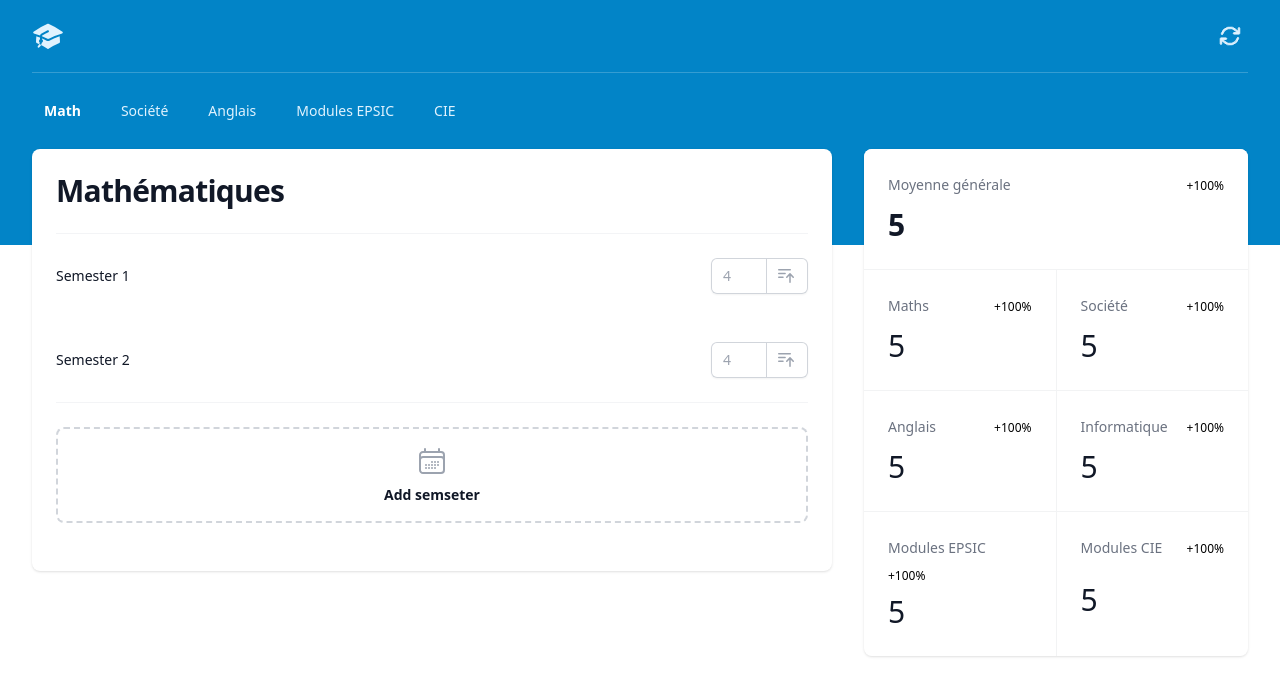
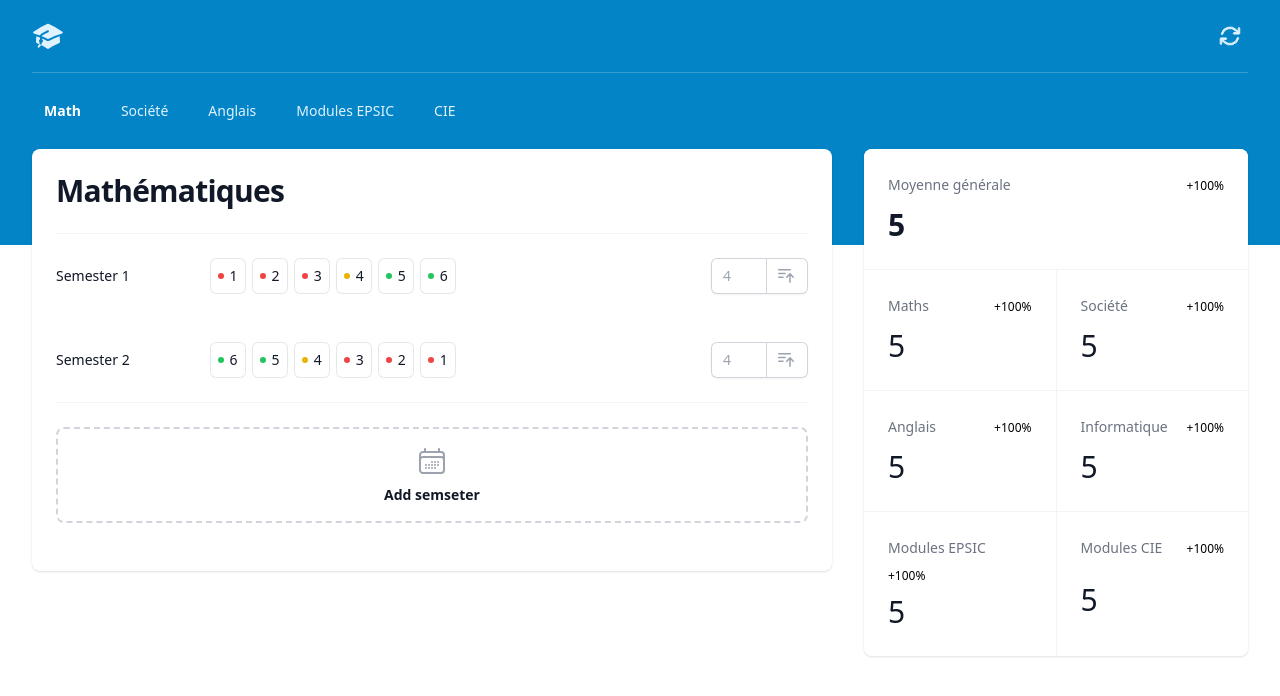
Before and after one commit to Rignchen/grades-calculator, an Angular app: page / in a window 1280 px wide. Shown: the top 696 px of the page. Built offline with nearby package versions, Linux system fonts and the light colour scheme.

Commit message:
add grades components

```diff
--- a/src/app/app.component.ts
+++ b/src/app/app.component.ts
@@ -12,5 +12,5 @@ import { SemesterComponent } from "./semester/semester.component";
 })
 export class AppComponent {
   title = 'grade-view';
-  semesters: Number[][] = [[1,2,3,4,5,6],[6,5,4,3,2,1]];
+  semesters: number[][] = [[1,2,3,4,5,6],[6,5,4,3,2,1]];
 }
--- /dev/null
+++ b/src/app/grade/grade.component.html
@@ -0,0 +1,15 @@
+<span class="inline-flex items-center gap-x-1.5 rounded-md px-2 py-2 text-sm font-medium text-gray-900 ring-1 ring-inset ring-gray-200">
+  <svg aria-hidden="true" class="h-1.5 w-1.5 fill-green-500" viewBox="0 0 6 6" *ngIf="grade > 4">
+    <circle cx="3" cy="3" r="3" />
+  </svg>
+
+  <svg aria-hidden="true" class="h-1.5 w-1.5 fill-yellow-500" viewBox="0 0 6 6" *ngIf="grade === 4" >
+    <circle cx="3" cy="3" r="3" />
+  </svg>
+
+  <svg aria-hidden="true" class="h-1.5 w-1.5 fill-red-500" viewBox="0 0 6 6" *ngIf="grade < 4">
+    <circle cx="3" cy="3" r="3" />
+  </svg>
+
+  {{ grade }}
+</span>
--- a/src/app/semester/semester.component.html
+++ b/src/app/semester/semester.component.html
@@ -4,6 +4,7 @@
   </dt>
   <dd class="mt-1 text-sm leading-6 text-gray-700 sm:col-span-4 sm:mt-0 flex justify-between">
     <div class="flex flex-row flex-nowrap overflow-y-scroll gap-x-1.5">
+      <app-grade [grade]="grade" *ngFor="let grade of semester"></app-grade>
     </div>
     <div class="flex add-grade">
       <div>
--- a/src/app/semester/semester.component.ts
+++ b/src/app/semester/semester.component.ts
@@ -1,16 +1,18 @@
 import {Component, Input} from '@angular/core';
 import {NgForOf} from "@angular/common";
+import {GradeComponent} from "../grade/grade.component";
 
 @Component({
   selector: 'app-semester',
   standalone: true,
   imports: [
-    NgForOf
+    NgForOf,
+    GradeComponent
   ],
   templateUrl: './semester.component.html',
   styleUrl: './semester.component.css'
 })
 export class SemesterComponent {
-  @Input() semester!: Number[];
+  @Input() semester!: number[];
   @Input('semester-number') semesterNumber!: number;
 }
```
Also changed, not shown: src/app/grade/grade.component.ts (added, +15 -0 lines), src/app/grade/grade.component.css (added), 1 other file (tests, documents, lock files or other folders).
